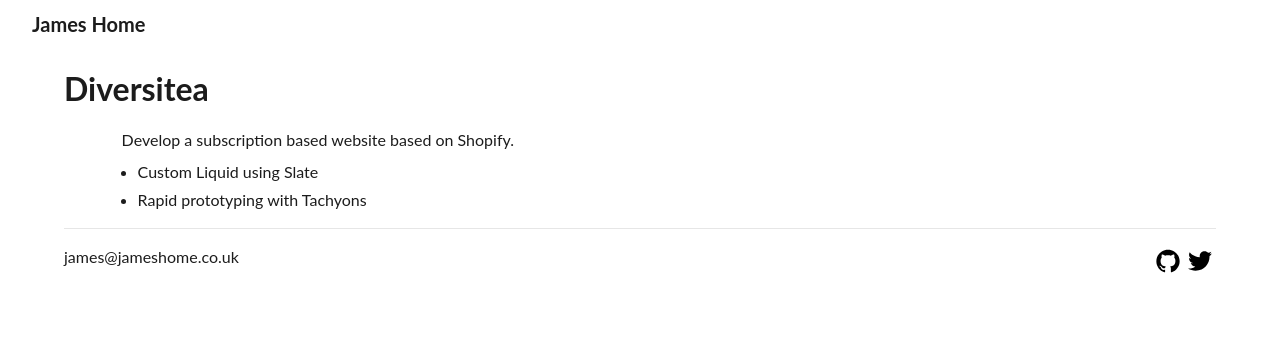
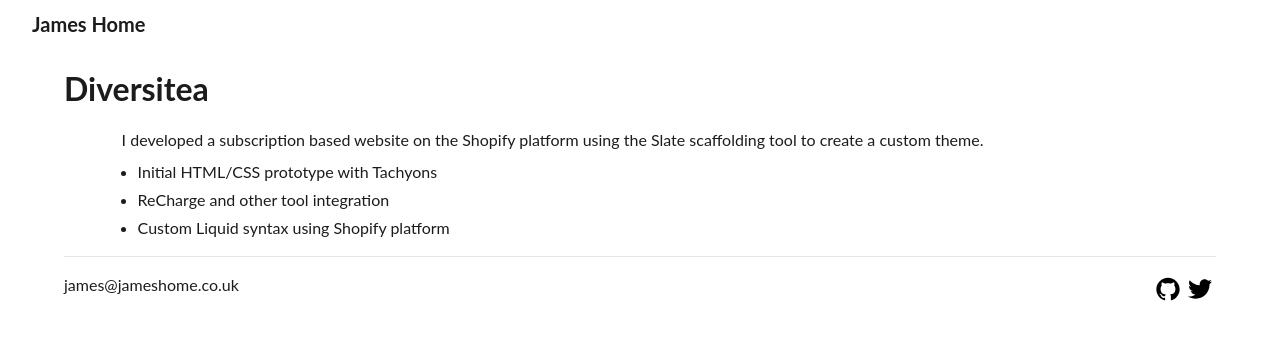
Before and after one commit to jrah/jrah.github.io, a Jekyll site: the page built from _items/diversitea.md, in a window 1280 px wide. Shown: the top 340 px of the page. Built offline with Jekyll 4.4.1, drawn with Linux system fonts in a browser that asks for light colours; nearby versions of some CDN libraries.

Commit message:
Modify diversitea entry

```diff
--- a/_items/diversitea.md
+++ b/_items/diversitea.md
@@ -5,7 +5,8 @@ name: "Diversitea"
 address: "http://diversitea.co"
 ---
 
-Develop a subscription based website based on Shopify.
+I developed a subscription based website on the Shopify platform using the Slate scaffolding tool to create a custom theme.
 
-- Custom Liquid using Slate
-- Rapid prototyping with Tachyons
+- Initial HTML/CSS prototype with Tachyons
+- ReCharge and other tool integration
+- Custom Liquid syntax using Shopify platform
```
